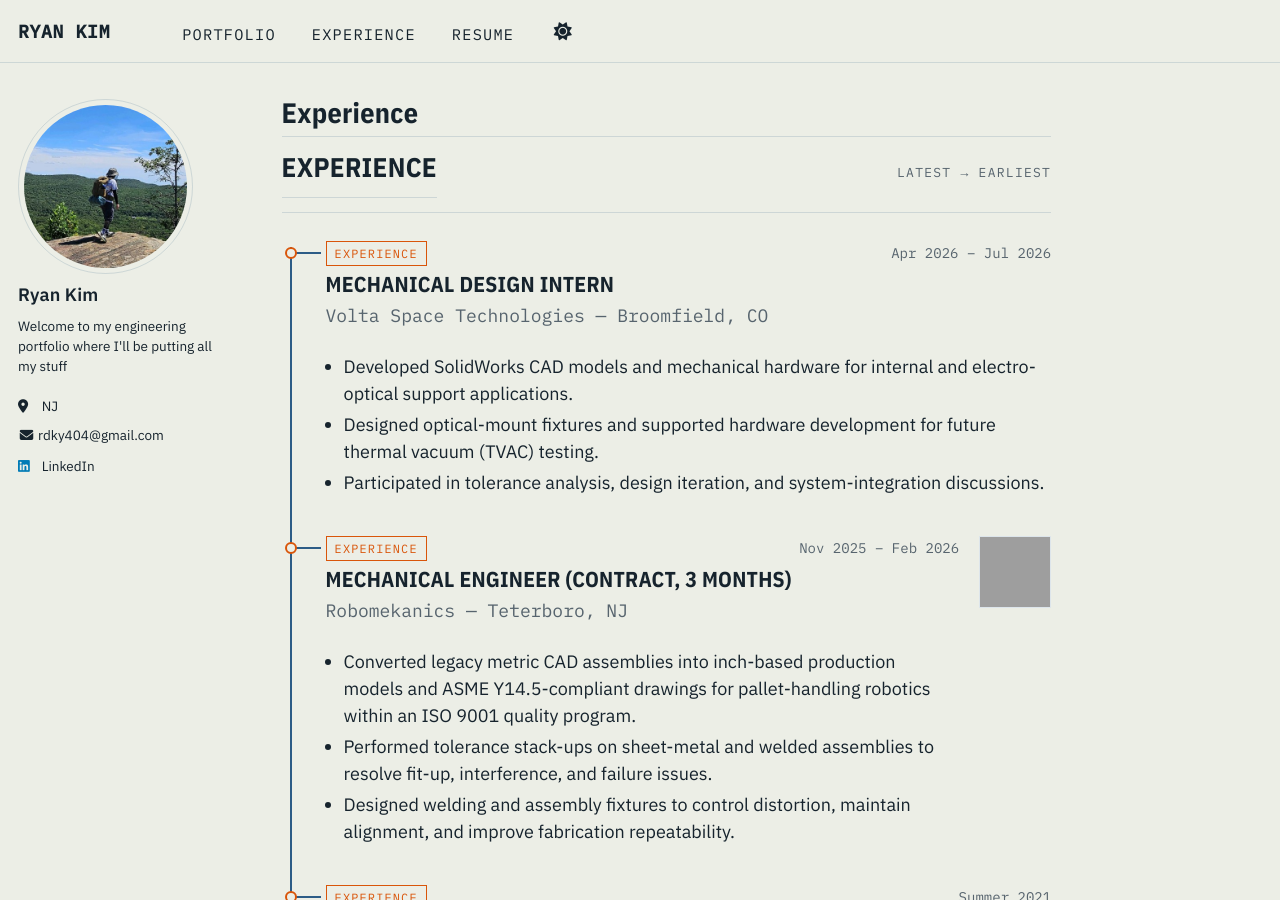
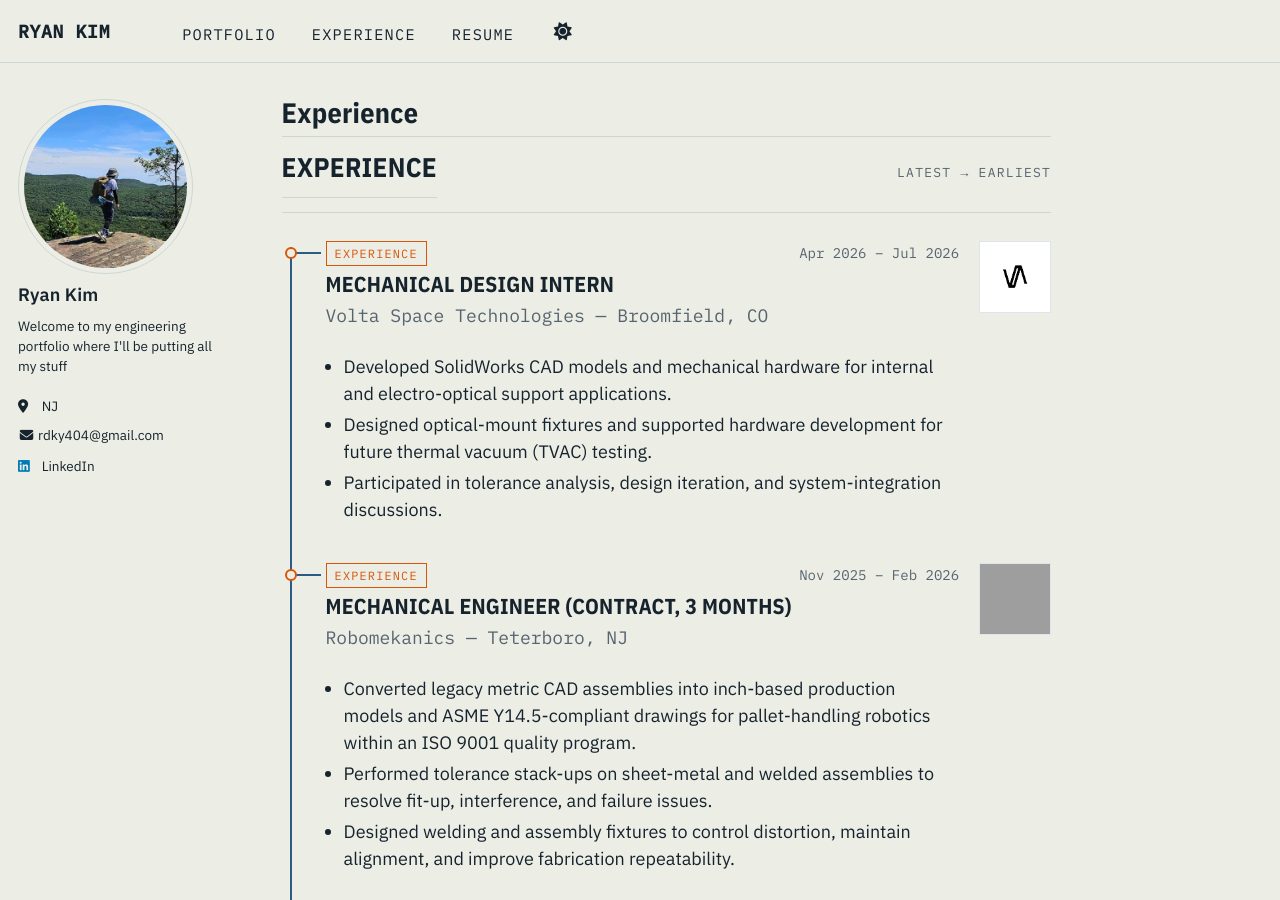
Before and after one commit to Rkydin/rkydin.github.io, a Jekyll site: the page built from _pages/experience.md, in a window 1280 px wide and 900 px high. Built offline with Jekyll 4.4.1, drawn with Linux system fonts in a browser that asks for light colours; a script that is not in the unit is left out; grey boxes are pictures that could not be loaded.

Commit message:
Add Volta Space Technologies logo to Experience node

```diff
--- a/_pages/experience.md
+++ b/_pages/experience.md
@@ -238,7 +238,10 @@ author_profile: true
 
 <div class="exp-tree">
 
-  <div class="exp-node" data-cat="experience">
+  <div class="exp-node exp-node--media" data-cat="experience">
+    <div class="exp-node-media">
+      <img src="{{ '/images/logos/volta.png' | relative_url }}" alt="Volta Space Technologies logo">
+    </div>
     <div class="exp-node-head">
       <span class="exp-tag">Experience</span>
       <span class="exp-dates">Apr 2026 – Jul 2026</span>
```
Also changed, not shown: images/logos/volta.png (added).
